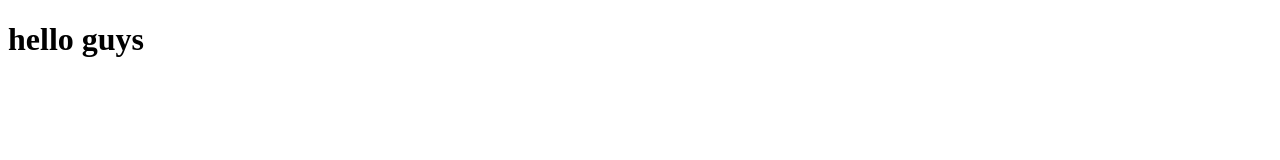
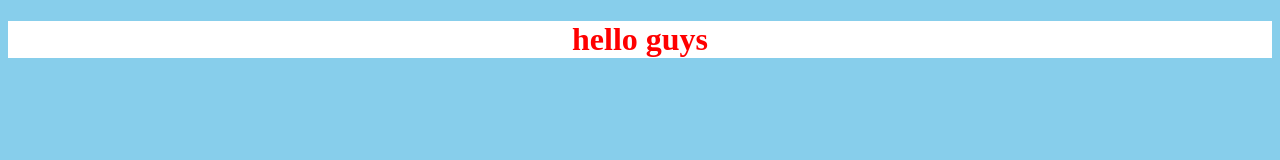
Before and after one commit to Rohith-Dhayanidhi/dhaya, a plain HTML site: page index.html in a window 1280 px wide. Drawn offline with Linux system fonts and the light colour scheme.

Commit message:
index.html

```diff
--- a/index.html
+++ b/index.html
@@ -4,8 +4,21 @@
     <meta charset="UTF-8">
     <meta name="viewport" content="width=device-width, initial-scale=1.0">
     <title>Document</title>
+    <style>
+        .main{
+            background-color: white;
+            color: red;
+            text-align: center;
+        }
+        body{
+            background-color: skyblue;
+        }
+    </style>
 </head>
 <body>
-    <h1>hello guys</h1>
+    <div class="main">
+        <h1>hello guys</h1>
+
+    </div>
 </body>
 </html>
```
